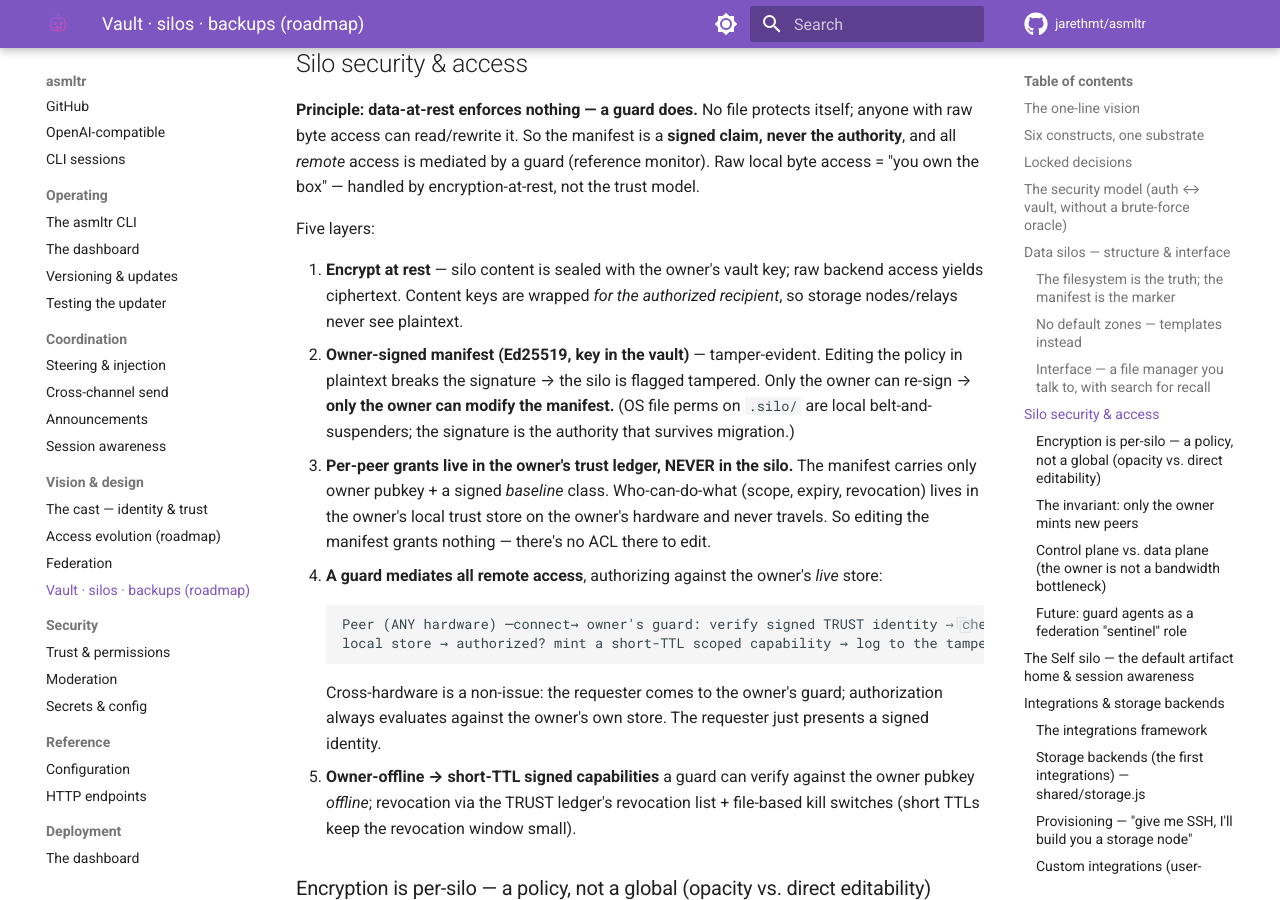
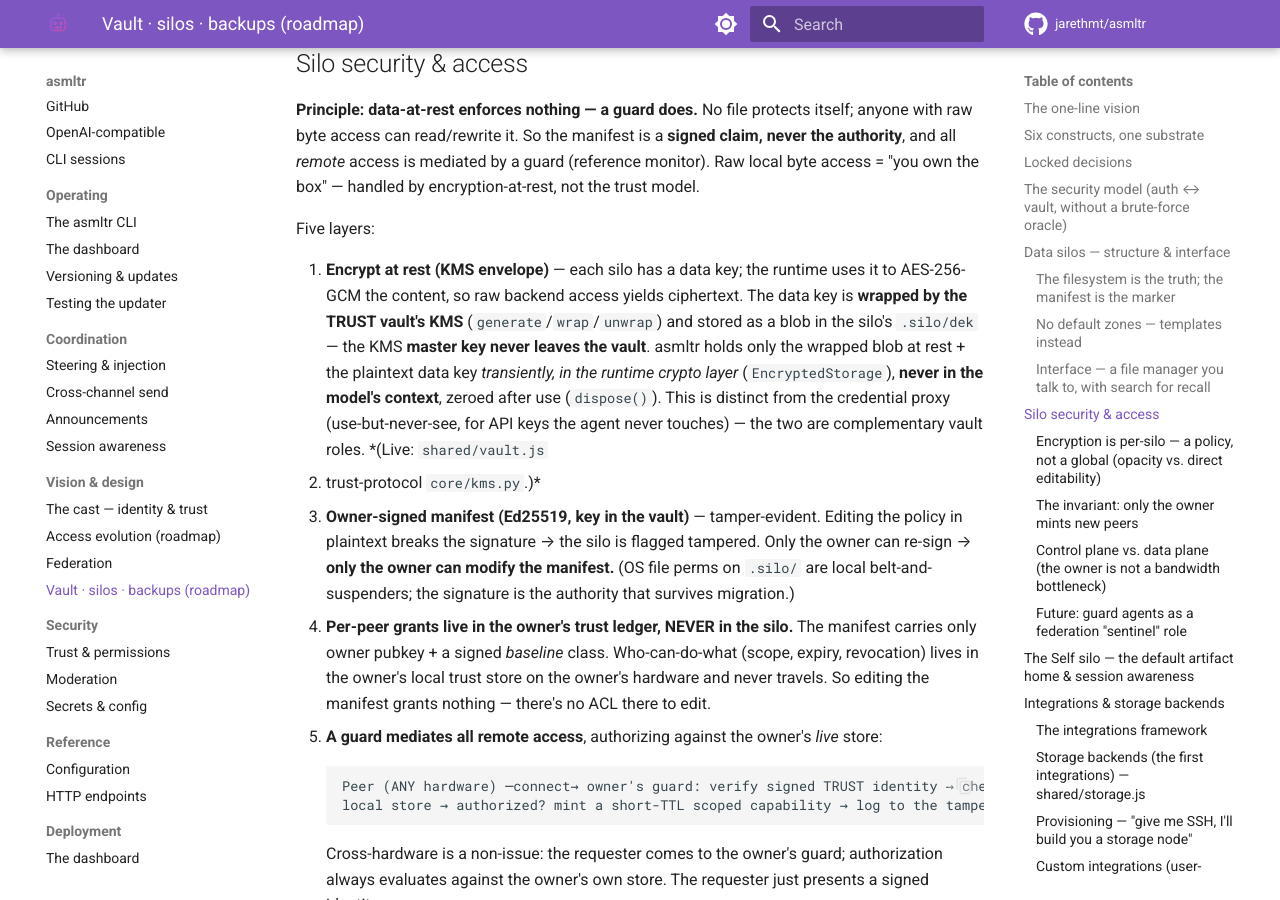
Before and after one commit to scoutg001/asmltr, an MkDocs documentation site: the page built from docs/ROADMAP-VAULT-SILOS-BACKUP.md, in a window 1280 px wide and 900 px high, scrolled down 4102 px. Built offline with MkDocs 1.6.1 and Material for MkDocs 9.7.7, drawn with Linux system fonts in a browser that asks for light colours; comment, search, counter and statistics services are not loaded.

Commit message:
docs(roadmap): record KMS envelope encryption decision (master key never leaves vault; DEK never in model context)

```diff
--- a/docs/ROADMAP-VAULT-SILOS-BACKUP.md
+++ b/docs/ROADMAP-VAULT-SILOS-BACKUP.md
@@ -162,9 +162,14 @@ byte access can read/rewrite it. So the manifest is a **signed claim, never the
 
 Five layers:
 
-1. **Encrypt at rest** — silo content is sealed with the owner's vault key; raw backend access yields
-   ciphertext. Content keys are wrapped *for the authorized recipient*, so storage nodes/relays never
-   see plaintext.
+1. **Encrypt at rest (KMS envelope)** — each silo has a data key; the runtime uses it to AES-256-GCM
+   the content, so raw backend access yields ciphertext. The data key is **wrapped by the TRUST vault's
+   KMS** (`generate`/`wrap`/`unwrap`) and stored as a blob in the silo's `.silo/dek` — the KMS **master
+   key never leaves the vault**. asmltr holds only the wrapped blob at rest + the plaintext data key
+   *transiently, in the runtime crypto layer* (`EncryptedStorage`), **never in the model's context**,
+   zeroed after use (`dispose()`). This is distinct from the credential proxy (use-but-never-see, for
+   API keys the agent never touches) — the two are complementary vault roles. *(Live: `shared/vault.js`
+   + trust-protocol `core/kms.py`.)*
 2. **Owner-signed manifest (Ed25519, key in the vault)** — tamper-evident. Editing the policy in
    plaintext breaks the signature → the silo is flagged tampered. Only the owner can re-sign → **only
    the owner can modify the manifest.** (OS file perms on `.silo/` are local belt-and-suspenders; the
```
